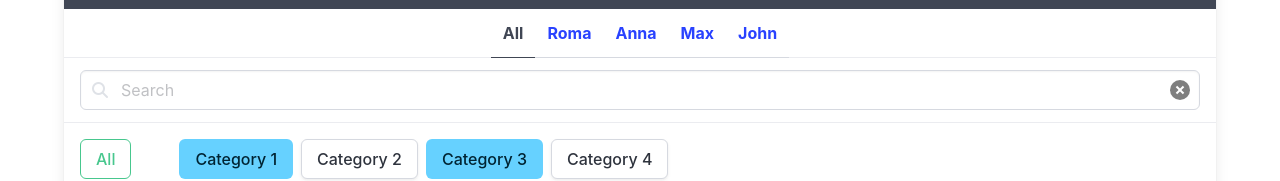
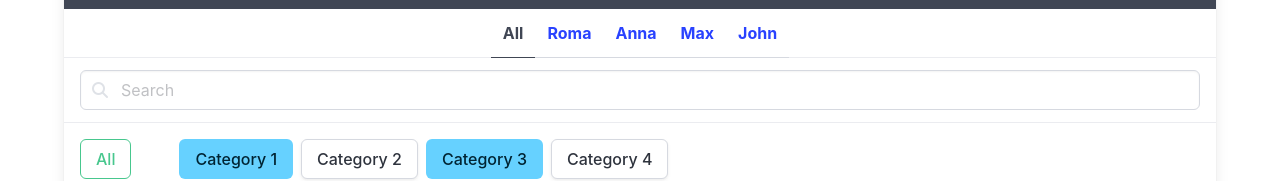
Before and after one commit to kirushamatvieiev008/fs_jul_26_react_product-categories-practice-matvieievkiril, a React (Vite) app: page / in a window 1280 px wide. Shown: the part 164-345 px from the top of the page. Built offline with nearby package versions, Linux system fonts and the light colour scheme.

Commit message:
did the task

```diff
--- a/src/App.jsx
+++ b/src/App.jsx
@@ -98,11 +98,17 @@ export const App = () => {
 
                 <span className="icon is-right">
                   {/* eslint-disable-next-line jsx-a11y/control-has-associated-label */}
-                  <button
-                    data-cy="ClearButton"
-                    type="button"
-                    className="delete"
-                  />
+                  {sortByInp !== '' && (
+                    <button
+                      onClick={() => {
+                        setSortByInp('');
+                        setSortBy('all');
+                      }}
+                      data-cy="ClearButton"
+                      type="button"
+                      className="delete"
+                    />
+                  )}
                 </span>
               </p>
             </div>
```
Also changed, not shown: 1 other file (tests, documents, lock files or other folders).
